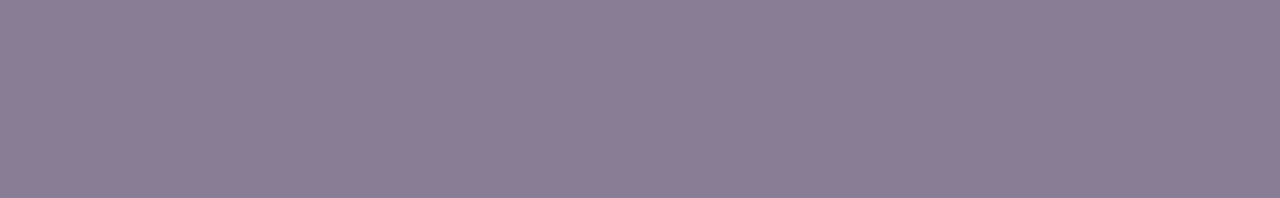
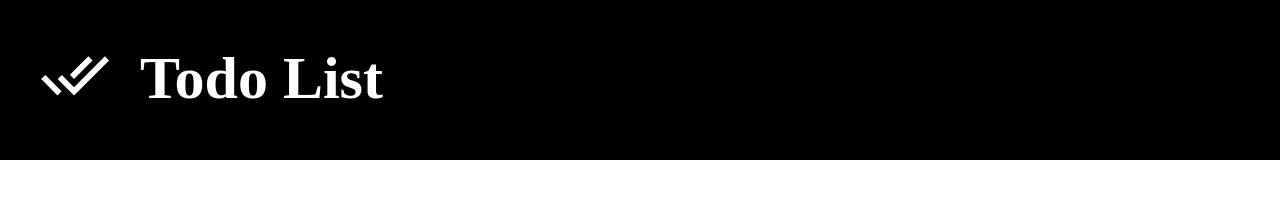
Before and after one commit to rtyty0615/Todo-List, a website built with webpack: page src/template.html in a window 1280 px wide. Built offline with nearby package versions, Linux system fonts and the light colour scheme.

Commit message:
Add header

```diff
--- a/src/icons.js
+++ b/src/icons.js
@@ -1,4 +1,4 @@
-export const BigIcon = `<svg xmlns="http://www.w3.org/2000/svg" viewBox="0 0 24 24"><title>check-all</title><path d="M0.41,13.41L6,19L7.41,17.58L1.83,12M22.24,5.58L11.66,16.17L7.5,12L6.07,13.41L11.66,19L23.66,7M18,7L16.59,5.58L10.24,11.93L11.66,13.34L18,7Z" /></svg>`
+export const bigIcon = `<svg xmlns="http://www.w3.org/2000/svg" viewBox="0 0 24 24"><title>check-all</title><path d="M0.41,13.41L6,19L7.41,17.58L1.83,12M22.24,5.58L11.66,16.17L7.5,12L6.07,13.41L11.66,19L23.66,7M18,7L16.59,5.58L10.24,11.93L11.66,13.34L18,7Z" /></svg>`
 export const inboxIcon = `<svg xmlns="http://www.w3.org/2000/svg" viewBox="0 0 24 24"><title>inbox</title><path d="M19,15H15A3,3 0 0,1 12,18A3,3 0 0,1 9,15H5V5H19M19,3H5C3.89,3 3,3.9 3,5V19A2,2 0 0,0 5,21H19A2,2 0 0,0 21,19V5A2,2 0 0,0 19,3Z" /></svg>`
 export const todayIcon = `<svg xmlns="http://www.w3.org/2000/svg" viewBox="0 0 24 24"><title>calendar-today-outline</title><path d="M19 3H18V1H16V3H8V1H6V3H5C3.9 3 3 3.89 3 5V19C3 20.11 3.9 21 5 21H19C20.11 21 21 20.11 21 19V5C21 3.89 20.11 3 19 3M19 19H5V9H19V19M19 7H5V5H19M7 11H12V16H7" /></svg>`
 export const weekIcon = `<svg xmlns="http://www.w3.org/2000/svg" viewBox="0 0 24 24"><title>calendar-week-outline</title><path d="M5 3H6V1H8V3H16V1H18V3H19C20.11 3 21 3.89 21 5V19C21 20.1 20.11 21 19 21H5C3.9 21 3 20.11 3 19V5C3 3.89 3.9 3 5 3M5 19H19V9H5V19M5 7H19V5H5V7M17 11V13H7V11H17" /></svg>`
@@ -6,3 +6,10 @@ export const addIcon = `<svg xmlns="http://www.w3.org/2000/svg" viewBox="0 0 24
 export const deleteIcon = `<svg xmlns="http://www.w3.org/2000/svg" viewBox="0 0 24 24"><title>close</title><path d="M19,6.41L17.59,5L12,10.59L6.41,5L5,6.41L10.59,12L5,17.59L6.41,19L12,13.41L17.59,19L19,17.59L13.41,12L19,6.41Z" /></svg>`
 export const projectListIcon = `<svg xmlns="http://www.w3.org/2000/svg" viewBox="0 0 24 24"><title>format-list-bulleted</title><path d="M7,5H21V7H7V5M7,13V11H21V13H7M4,4.5A1.5,1.5 0 0,1 5.5,6A1.5,1.5 0 0,1 4,7.5A1.5,1.5 0 0,1 2.5,6A1.5,1.5 0 0,1 4,4.5M4,10.5A1.5,1.5 0 0,1 5.5,12A1.5,1.5 0 0,1 4,13.5A1.5,1.5 0 0,1 2.5,12A1.5,1.5 0 0,1 4,10.5M7,19V17H21V19H7M4,16.5A1.5,1.5 0 0,1 5.5,18A1.5,1.5 0 0,1 4,19.5A1.5,1.5 0 0,1 2.5,18A1.5,1.5 0 0,1 4,16.5Z" /></svg>`
 export const todoListIcon = `<svg xmlns="http://www.w3.org/2000/svg" viewBox="0 0 24 24"><title>circle-small</title><path d="M12,10A2,2 0 0,0 10,12C10,13.11 10.9,14 12,14C13.11,14 14,13.11 14,12A2,2 0 0,0 12,10Z" /></svg>`
+
+export function getIconElement(svgString, className = "icon") {
+    const span = document.createElement('span');
+    span.classList.add(className);
+    span.innerHTML = svgString;
+    return span;
+}
--- a/src/index.js
+++ b/src/index.js
@@ -1,7 +1,17 @@
 import "./styles.css";
-import { greeting } from "./project.js";
+import { } from "./project.js";
 import * as Icons from './icons.js';
 
-const HeaderIcon = Icons.BigIcon;
 
-console.log(greeting);
+function header(){
+    const header = document.querySelector("header");
+    const headerDiv = document.createElement("div");
+    const bigIconSvg = Icons.bigIcon;
+    const bigIcon = Icons.getIconElement(bigIconSvg, "big-icon");
+    headerDiv.appendChild(bigIcon);
+    const headerTitle = document.createElement("h1");
+    headerTitle.textContent = "Todo List";
+    headerDiv.appendChild(headerTitle);
+    header.appendChild(headerDiv);
+}
+header()
--- a/src/styles.css
+++ b/src/styles.css
@@ -1,3 +1,32 @@
+* {
+    margin: 0;
+    padding: 0;
+    box-sizing: border-box;
+}
+
 body {
-    background-color: rgb(137, 125, 149);
 }
+
+header{
+    background-color: rgb(0, 0, 0);
+    height: 160px;
+}
+
+
+
+
+.big-icon svg{
+    fill: white;
+    width: 70px;
+    height: 70px;
+}
+
+header div{
+    color: white;
+    display:flex;
+    font-size: 30px;
+    padding: 40px;
+    justify-content:flex-start;
+    align-items: center;
+    gap: 30px;
+}
--- a/src/template.html
+++ b/src/template.html
@@ -0,0 +1,16 @@
+<!DOCTYPE html>
+<html lang="en">
+<head>
+    <meta charset="UTF-8">
+    <meta name="viewport" content="width=device-width, initial-scale=1.0">
+    <title>Todo List</title>
+</head>
+<body>
+    <header>
+
+    </header>
+    <main>
+
+    </main>
+</body>
+</html>
```
